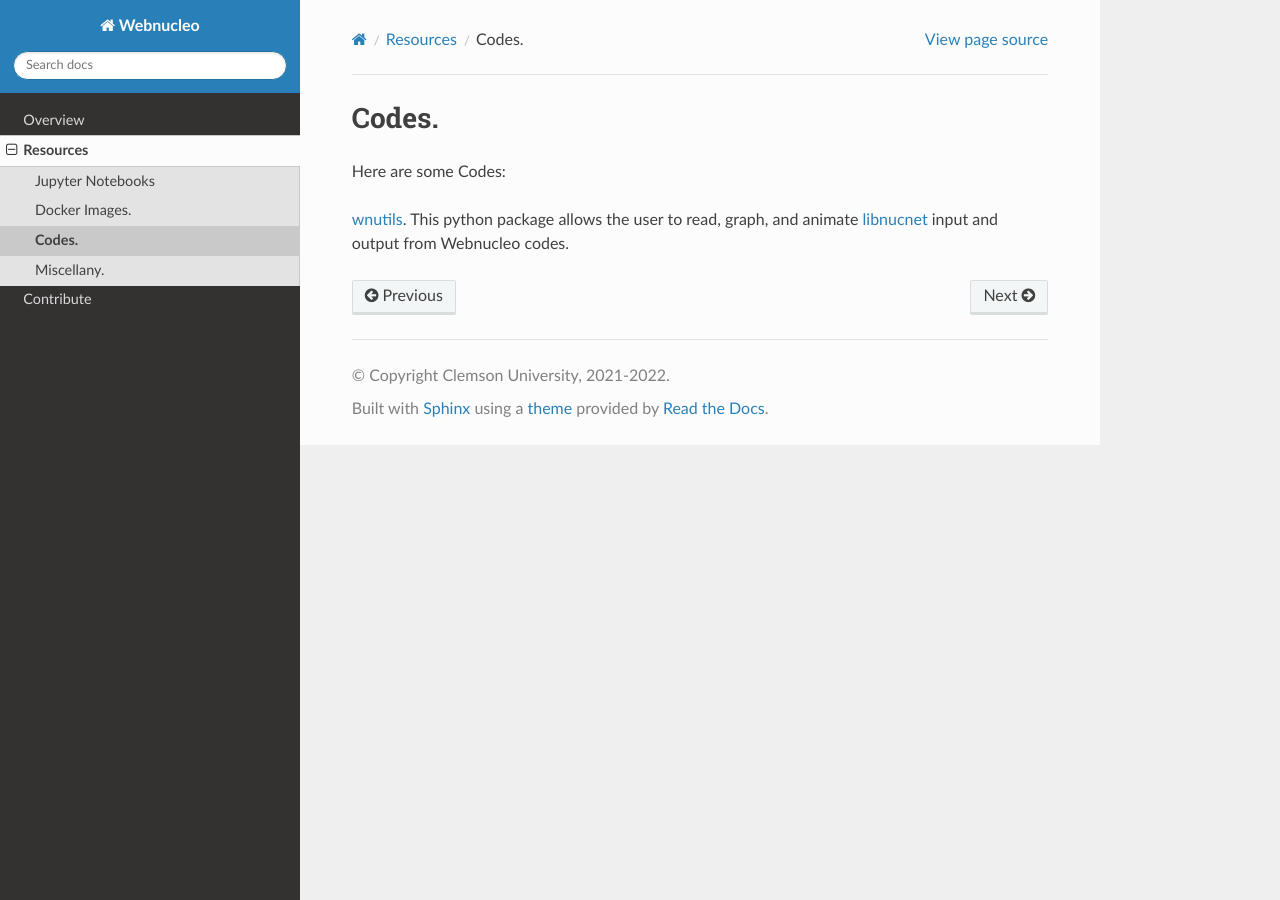
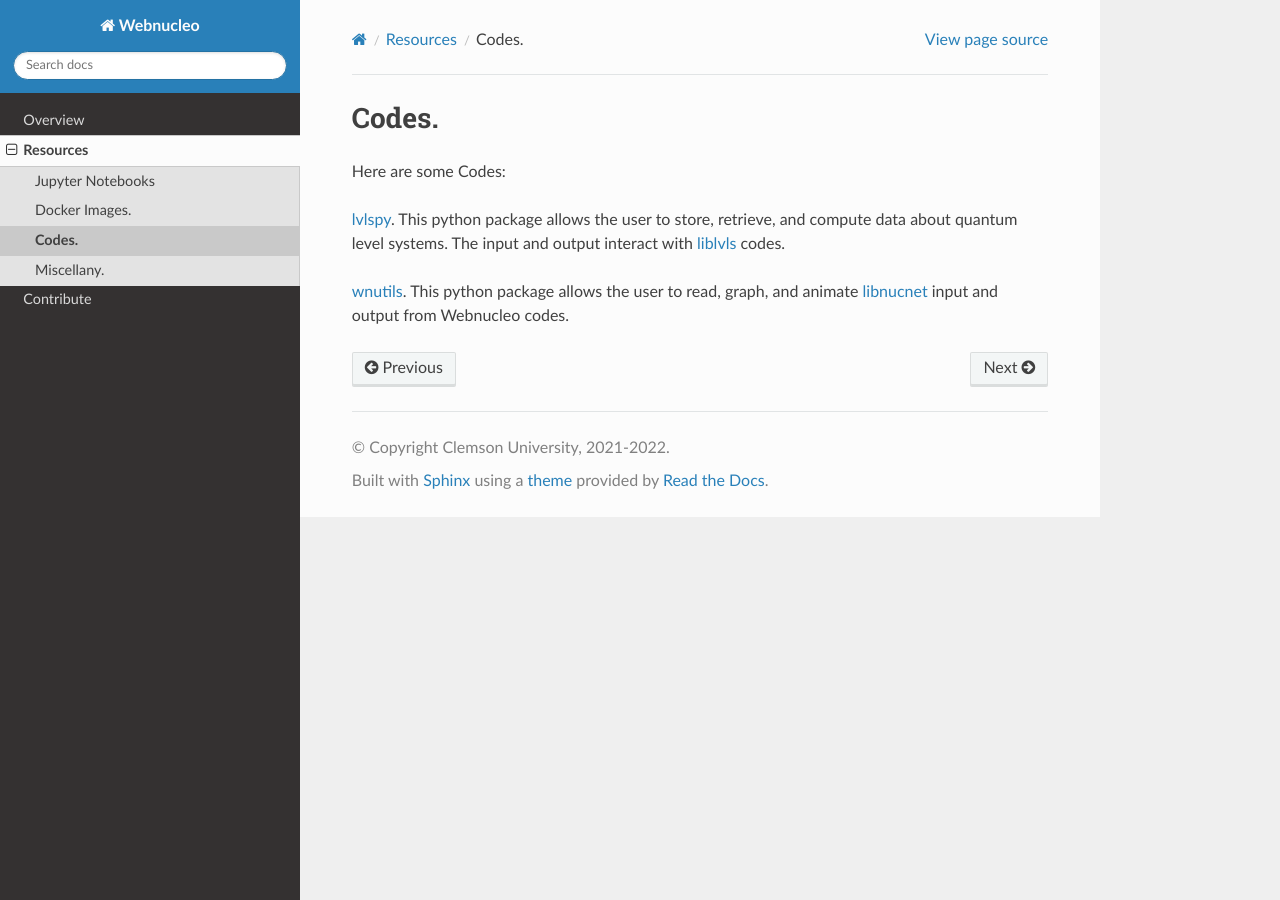
Before and after one commit to webnucleo-org/webnucleo, a Sphinx documentation site: the page built from doc/source/codes.rst, in a window 1280 px wide. Built offline with Sphinx 7.4.7 and the Read the Docs theme 2.0.0, drawn with Linux system fonts in a browser that asks for light colours.

Commit message:
Add lvlspy.

```diff
--- a/doc/source/codes.rst
+++ b/doc/source/codes.rst
@@ -5,6 +5,11 @@ Codes.
 
 Here are some Codes:
 
+`lvlspy <https://lvlspy.readthedocs.io>`_.
+This python package allows the user to store, retrieve, and compute data about
+quantum level systems.  The input and output interact with
+`liblvls <https://sourceforge.net/projects/liblvls>`_ codes.
+
 `wnutils <https://wnutils.readthedocs.io>`_.
 This python package allows the user to read, graph, and animate
 `libnucnet <https://sourceforge.net/projects/libnucnet>`_ input and output
```
